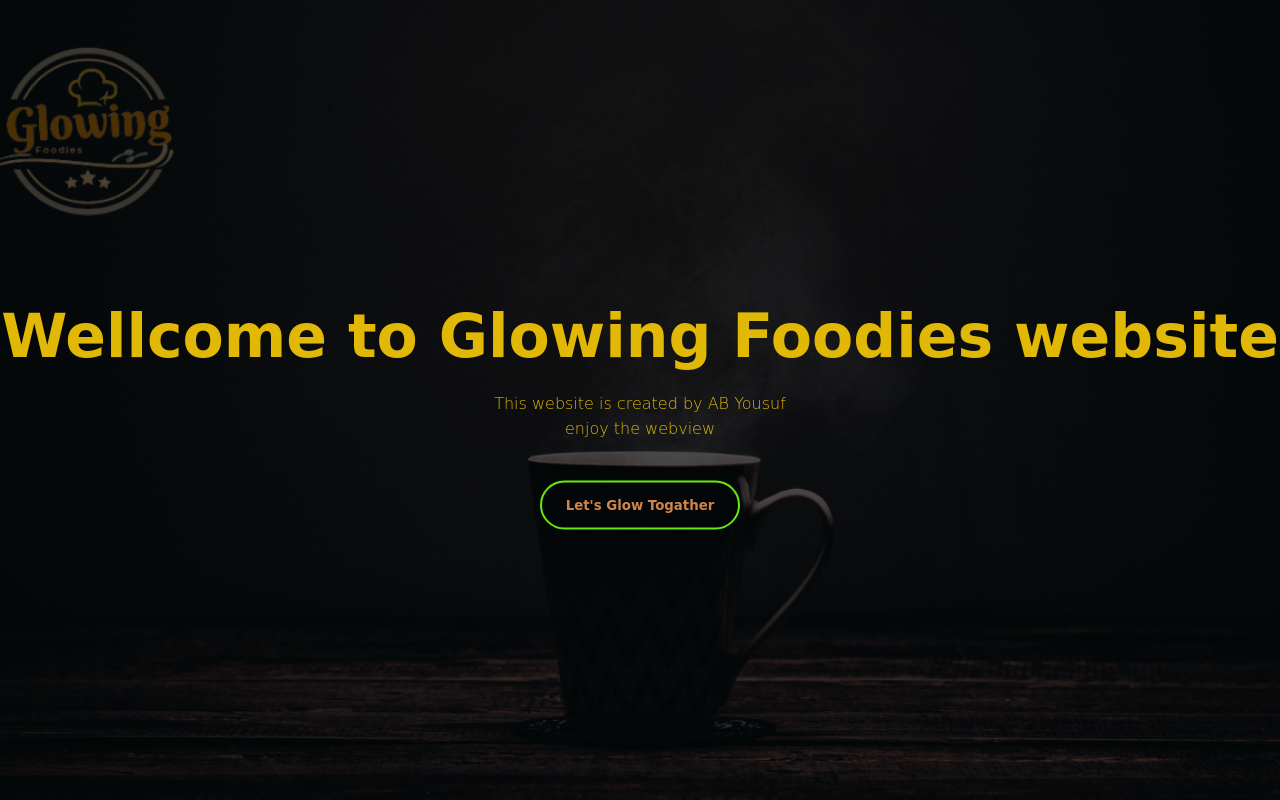
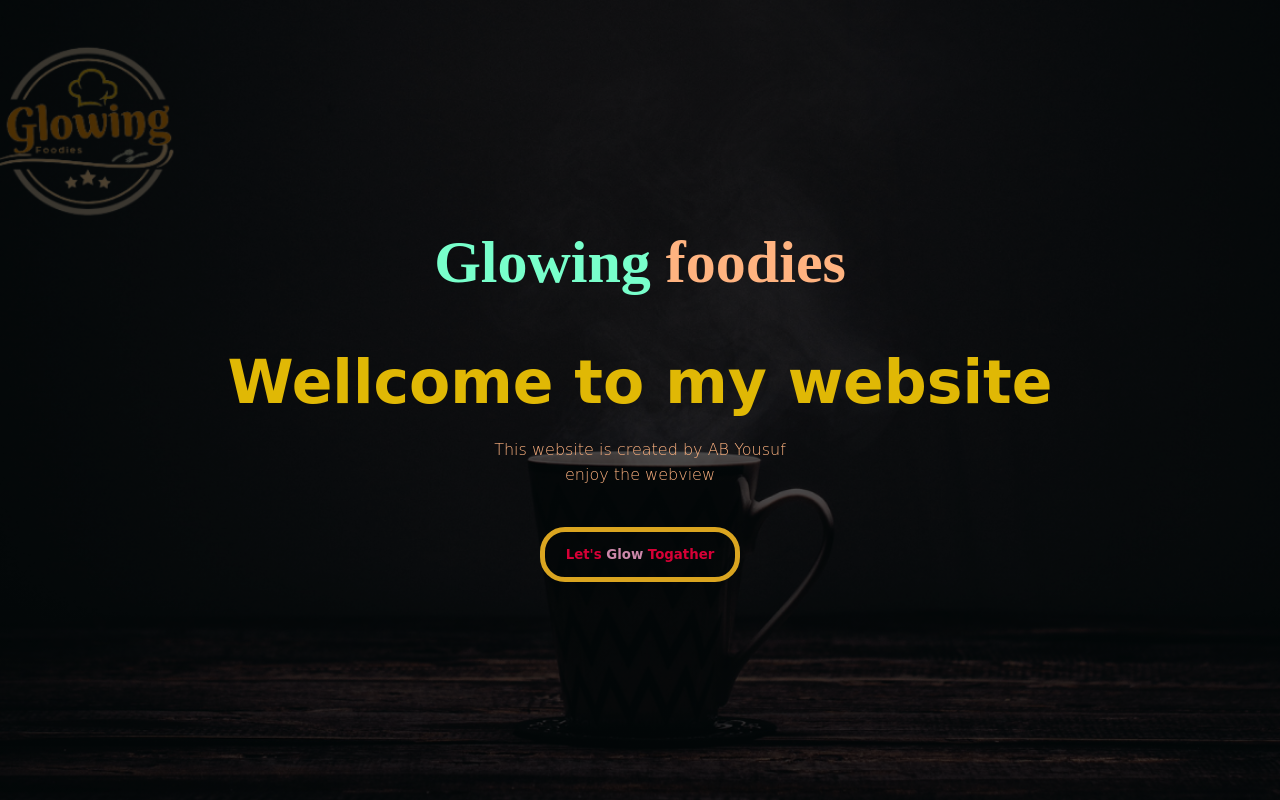
Before and after one commit to abyousuf002/glowingfoodies.github.io, a plain HTML site: page index.html in a window 1280 px wide. Drawn offline with Linux system fonts and the light colour scheme.

Commit message:
code changes

```diff
--- a/index.html
+++ b/index.html
@@ -9,14 +9,13 @@
 <body>
     <div class="banner">
         <div class="content">
-            <h1>Wellcome to Glowing Foodies website </h1>
+            <h1>Glowing <span>foodies</span></h1>
+            <h2>Wellcome to my website </h2>
             <p>This website is created by AB Yousuf <br> enjoy the webview</p>
             <a href="main.html">
-                <button><span></span>Let's Glow Togather</button>
+                <button>Let's <span>Glow</span> Togather</button>
             </a>
-
         </div>
-
     </div>
 </body>
 </html>
--- a/style(1).css
+++ b/style(1).css
@@ -18,6 +18,19 @@
     color: #e0b805;
 }
 .content h1{
+    font-style: initial;
+    font-family: 'poppins' ,popins;
+    color: #78ffcb;
+    font-size: 60px;
+    margin-top: 30px;
+}
+.content h1 span{
+    font-family: 'poppins' ,popins;
+    color: #ffb380;
+    font-size: 60px;
+    margin-top: 50px;
+}
+.content h2{
     font-size: 60px;
     margin-top: 50px;
 }
@@ -25,6 +38,7 @@
     margin: 20px auto;
     font-weight: 100;
     line-height: 25px;
+    color: #ffb380;
 }
 .content button{
     width: 200px;
@@ -33,8 +47,11 @@
     margin: 20px 10px;
     border-radius: 25px;
     font-weight: bold;
-    border: 2px solid #66e90e;
+    border: 5px solid goldenrod;
     background: transparent;
-    color: #cf8549;
+    color: #d60036;
     cursor: pointer;
 }
+.content button span{
+    color: rgb(204, 136, 170)
+}
```
